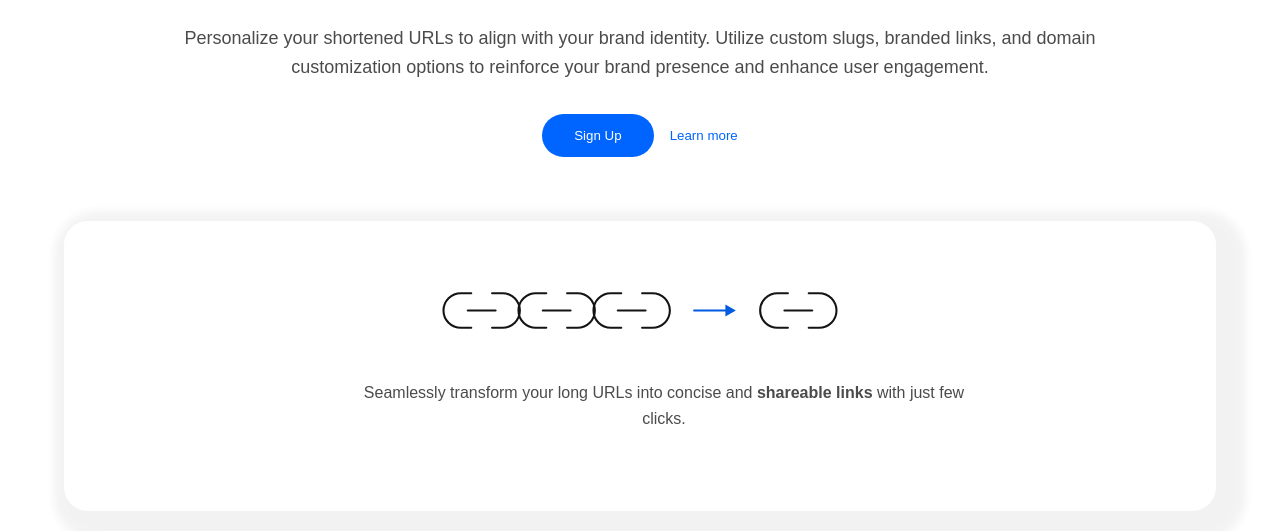
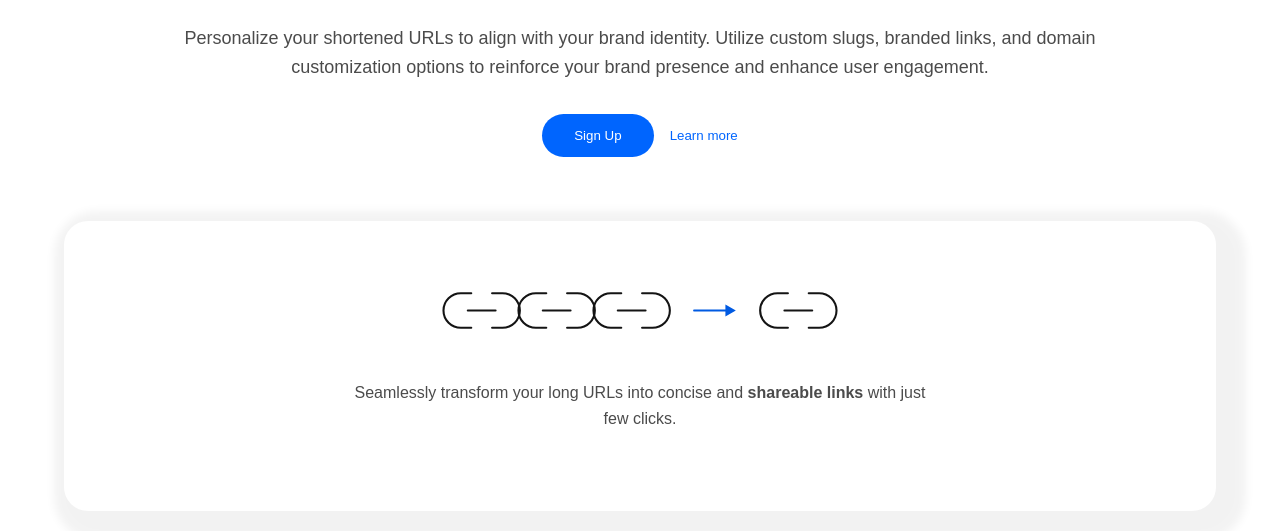
Before and after one commit to RockGb/css-assignments, a plain HTML site: page ass6.html in a window 1280 px wide. Shown: the part 269-800 px from the top of the page. Drawn offline with Linux system fonts and the light colour scheme.

Commit message:
Update ass6.css

```diff
--- a/ass6.css
+++ b/ass6.css
@@ -49,11 +49,6 @@ body {
 }
 .login a:hover {
     color: var(--primary-blue);
-}
-
-.link-transform p {
-    width: 648px;
-    font-size: 16px;
 }
 
 .features {
```
